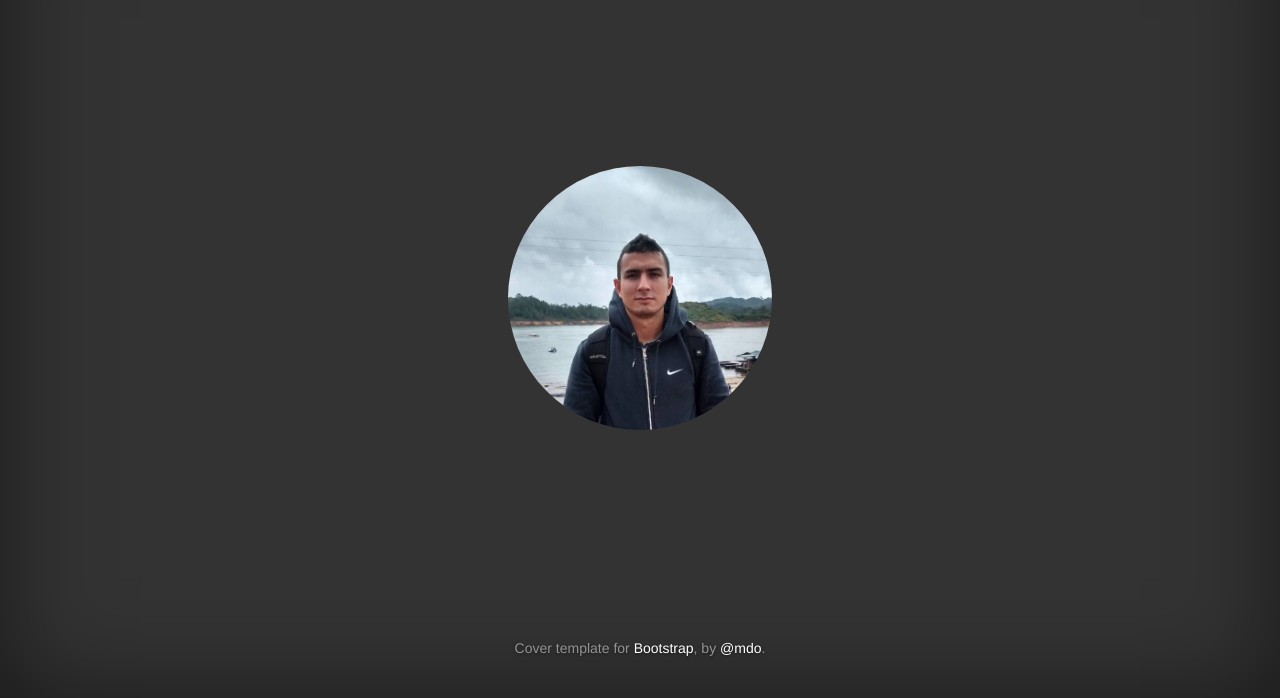
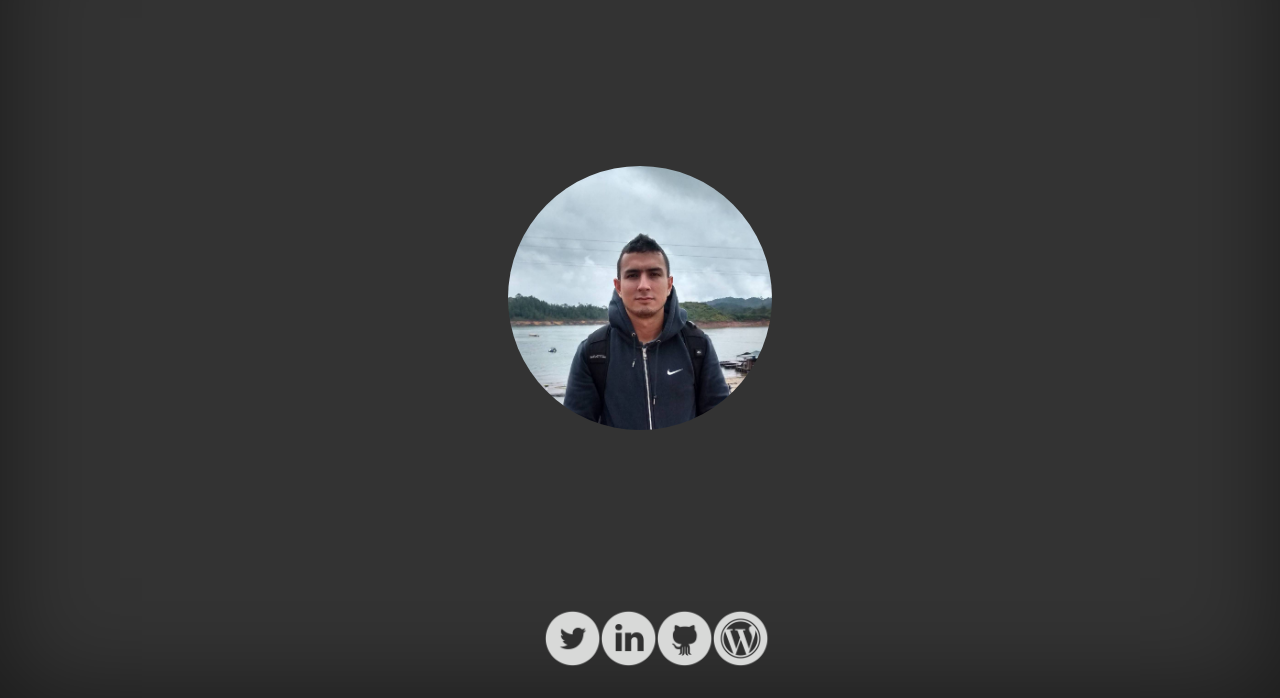
Before and after one commit to stevensotelo/stevensotelo.github.io, a plain HTML site: page index.html in a window 1280 px wide. Shown: the part 102-800 px from the top of the page. Drawn offline with Linux system fonts and the light colour scheme.

Commit message:
add social network

```diff
--- a/css/style.css
+++ b/css/style.css
@@ -168,3 +168,55 @@ body {
     height: 40%;
     text-align: center;
 }
+
+.img-social-network{
+    background-size: 60px 60px;
+    width: 60px;
+    height: 60px;
+}
+
+.img-social-network:hover{
+    background-size: 60px 60px;
+    width: 60px;
+    height: 60px;
+}
+
+#img-facebook {
+    background-image: url('../images/facebook_circle_gray.png');
+}
+
+#img-facebook:hover {
+    background-image: url('../images/facebook_circle_color.png');
+}
+
+#img-twitter {
+    background-image: url('../images/twitter_circle_gray.png');
+}
+
+#img-twitter:hover {
+    background-image: url('../images/twitter_circle_color.png');
+}
+
+#img-linkedin {
+    background-image: url('../images/linkedin_circle_gray.png');
+}
+
+#img-linkedin:hover {
+    background-image: url('../images/linkedin_circle_color.png');
+}
+
+#img-github {
+    background-image: url('../images/github_circle_gray.png');
+}
+
+#img-github:hover {
+    background-image: url('../images/github_circle_black.png');
+}
+
+#img-wordpress {
+    background-image: url('../images/wordpress_circle_gray.png');
+}
+
+#img-wordpress:hover {
+    background-image: url('../images/wordpress_circle_black.png');
+}
--- a/index.html
+++ b/index.html
@@ -27,7 +27,7 @@
                 <div class="masthead clearfix">
                     <div class="inner">
                         <center>
-                        <h1 class="masthead-brand">Steven Sotelo</h1>
+                            <h1 class="masthead-brand">Steven Sotelo</h1>
                         </center>
                     </div>
                 </div>
@@ -40,10 +40,38 @@
 
                 <div class="mastfoot">
                     <div class="inner">
-                        <p>Cover template for <a href="http://getbootstrap.com">Bootstrap</a>, by <a href="https://twitter.com/mdo">@mdo</a>.</p>
+                        <div class="row">
+                            <div class="col-md-4">
+                            </div>
+                            <div class="col-md-1">
+                                <a href="https://www.twitter.com/stevensotelo" target="_blank">
+                                    <div id="img-twitter" class="img-social-network">
+                                    </div>
+                                </a>
+                            </div>
+                            <div class="col-md-1">
+                                <a href="https://co.linkedin.com/in/stevensotelo" target="_blank">
+                                    <div id="img-linkedin" class="img-social-network">
+                                    </div>
+                                </a>
+                            </div>
+                            <div class="col-md-1">
+                                <a href="https://www.github.com/stevensotelo" target="_blank">
+                                    <div id="img-github" class="img-social-network">
+                                    </div>
+                                </a>
+                            </div>
+                            <div class="col-md-1">
+                                <a href="https://devforever.wordpress.com" target="_blank">
+                                    <div id="img-wordpress" class="img-social-network">
+                                    </div>
+                                </a>
+                            </div>
+                            <div class="col-md-4">
+                            </div>
+                        </div>
                     </div>
                 </div>
-
             </div>
         </div>
     </div>
```
